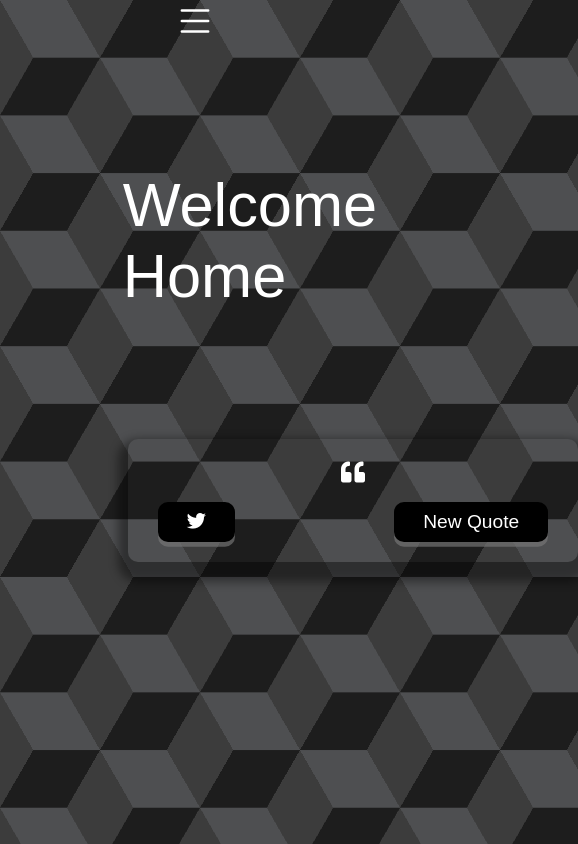
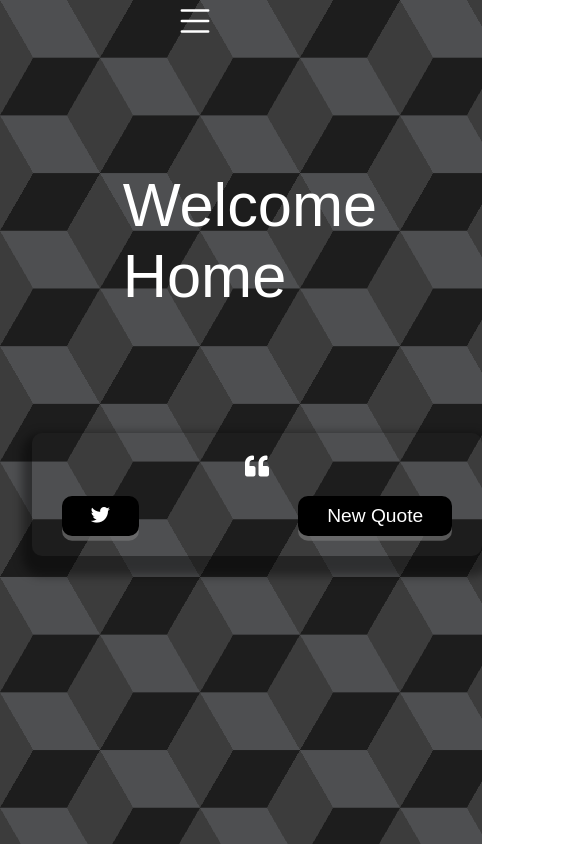
Before and after one commit to avs920x/avs920x.github.io, a plain HTML site: page quotegenerator.html in a window 390 px wide. Shown: the whole page, 578 px wide, since content can reach past the window. Drawn offline with Linux system fonts and the light colour scheme; no server answers.

Commit message:
Update quotestyle.css

```diff
--- a/quotestyle.css
+++ b/quotestyle.css
@@ -151,7 +151,7 @@ button:active {
   .quote-container {
     display: block;
     width: 100%;
-    margin: 8em;
+    margin: 2em;
   }
 }
 
```
